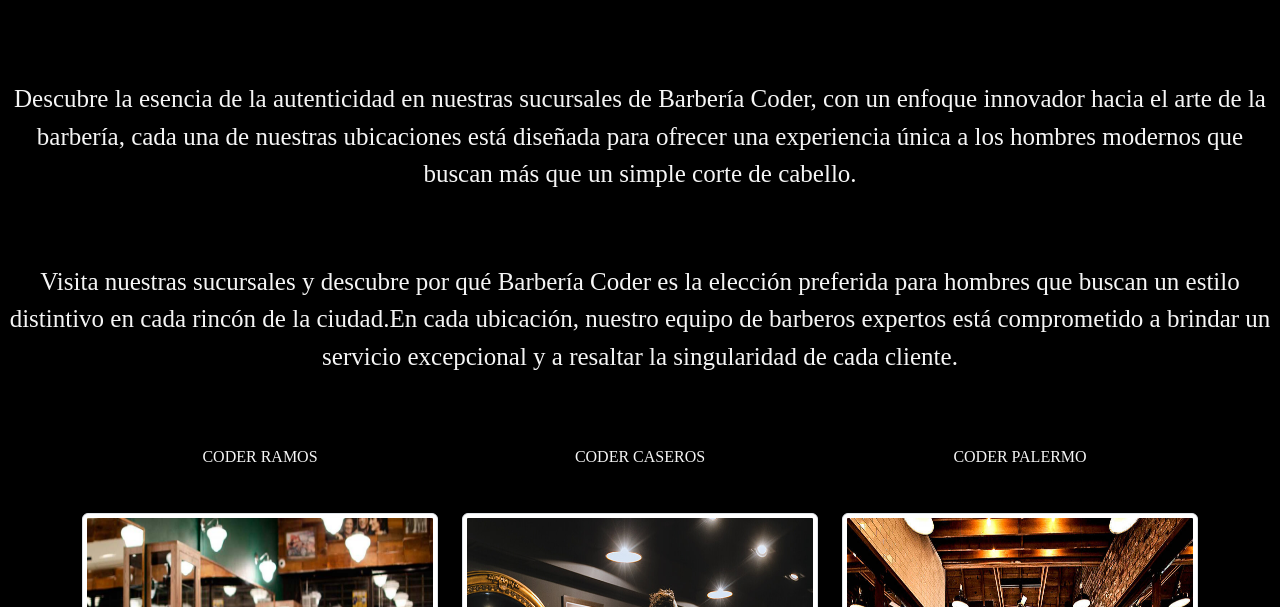
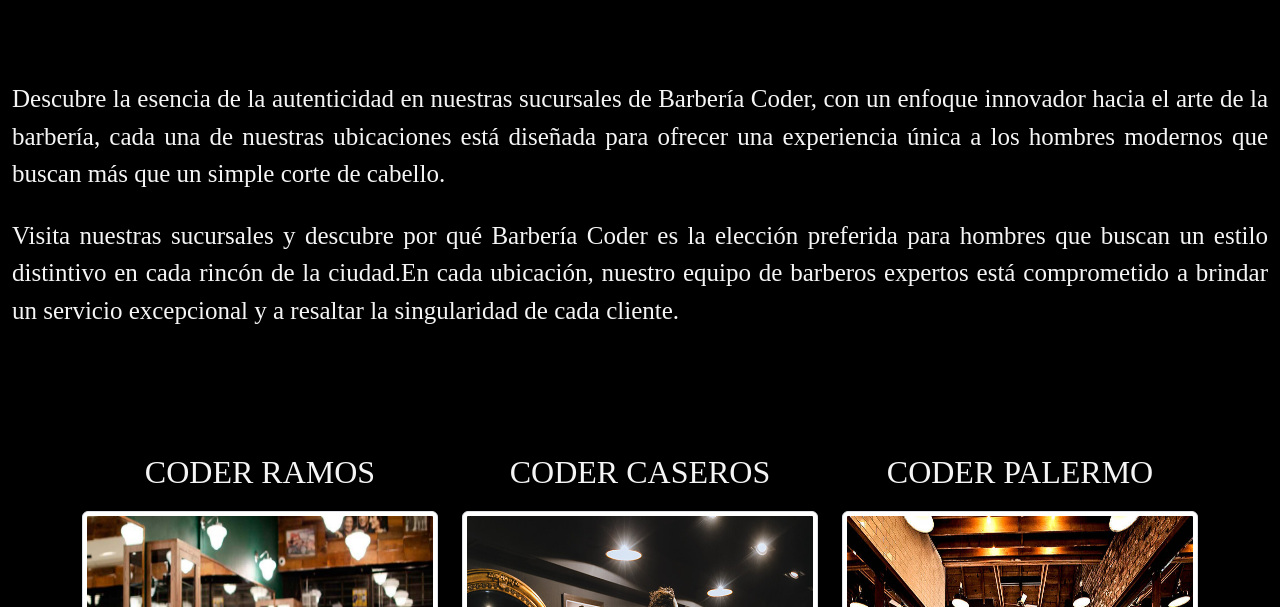
Before and after one commit to juanescobar2694/49630-proyecto-final, a plain HTML site: page html/sucursales.html in a window 1280 px wide. Shown: the part 345-952 px from the top of the page. Drawn offline with nearby package versions, Linux system fonts and the light colour scheme.

Commit message:
terminando proyecto final

```diff
--- a/html/sucursales.html
+++ b/html/sucursales.html
@@ -50,11 +50,14 @@
             </div>
         </nav>
 
+        <div class="container-fluid parrafo">
+
         <h1 class="text-center">SUCURSALES</h1>
-        <p class="center parrafo">Descubre la esencia de la autenticidad en nuestras sucursales de Barbería Coder, con
+
+        <p>Descubre la esencia de la autenticidad en nuestras sucursales de Barbería Coder, con
             un enfoque innovador hacia el arte de la barbería, cada una de nuestras ubicaciones está diseñada para
             ofrecer una experiencia única a los hombres modernos que buscan más que un simple corte de cabello.</p>
-        <p class="center parrafo">Visita nuestras sucursales y descubre por qué Barbería Coder es la elección preferida
+        <p>Visita nuestras sucursales y descubre por qué Barbería Coder es la elección preferida
             para hombres que buscan un estilo distintivo en cada rincón de la ciudad.En cada ubicación, nuestro equipo
             de barberos expertos está comprometido a brindar un servicio excepcional y a resaltar la singularidad de
             cada cliente.</p>
@@ -65,7 +68,7 @@
 
                 <div class="col">
 
-                    <p class="text-center">CODER RAMOS</p>
+                    <h2 class="text-center">CODER RAMOS</h2>
                     <div>
                         <img class="img-fluid img-thumbnail imgLocal" src="../img/barberia2.jpg"
                             alt="imagen de barberia ramos">
@@ -81,7 +84,7 @@
                 <div class="col">
 
 
-                    <p class="text-center">CODER CASEROS</p>
+                    <h2 class="text-center ">CODER CASEROS</h2>
 
                     <div>
                         <img class="img-fluid img-thumbnail imgLocal" src="../img/barberia_06.jpg"
@@ -97,7 +100,7 @@
 
                 <div class="col">
 
-                    <p class="text-center">CODER PALERMO</p>
+                    <h2 class="text-center">CODER PALERMO</h2>
 
                     <div>
                         <img class="img-fluid img-thumbnail imgLocal" src="../img/local3.jpg" alt="imagen del local">
--- a/scss/_header.scss
+++ b/scss/_header.scss
@@ -6,12 +6,6 @@ h1 {
     margin-top: 100px;
     margin-bottom: 100px;
     font-size: 50px;
-}
-
-h2 {
-    text-transform: uppercase;
-    color: whitesmoke;
-    margin-bottom: 100px;
 }
 
 body {
```
Also changed, not shown: index.html (+1 -1 lines), css/style.css.
